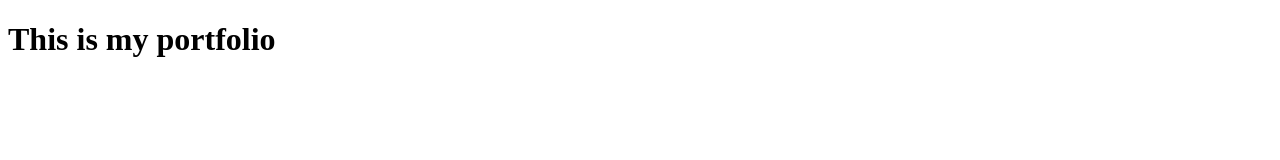
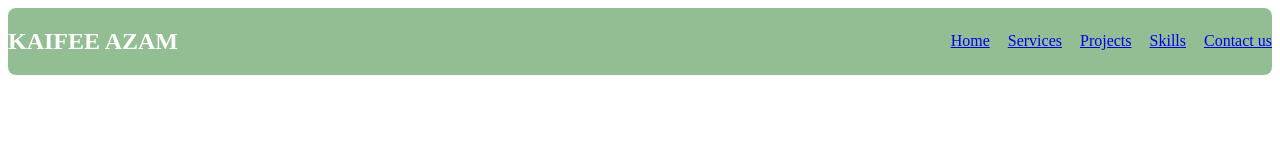
Before and after one commit to Kaifee3/Kaifee3.github.io, a plain HTML site: page portfolio/index.html in a window 1280 px wide. Drawn offline with Linux system fonts and the light colour scheme.

Commit message:
second commit

```diff
--- a/portfolio/index.html
+++ b/portfolio/index.html
@@ -4,8 +4,44 @@
     <meta charset="UTF-8">
     <meta name="viewport" content="width=device-width, initial-scale=1.0">
     <title>Document</title>
+    <style>
+        nav {
+            background-color: rgb(147, 189, 147);
+            padding: 15px;
+            border-radius: 8px;
+            margin: 18px;
+        }
+
+        .nav {
+            display: flex;
+            align-items: center;
+            list-style: none;
+            gap: 18px;
+            margin: 0;
+            padding: 0;
+            color: white;
+        }
+
+        .logo {
+            margin-right: auto;
+            color: white;
+        }
+
+        .nav li a {
+            color: white;
+            text-decoration: none;
+            font-weight: bold;
+        }
+    </style>
 </head>
 <body>
-    <h1>This is my portfolio</h1>
+    <nav class="nav">
+        <h1 class="logo">KAIFEE AZAM</h1>
+       <a href="#"> <li>Home</li></a>
+        <a href="#"><li>Services</li></a>
+        <a href="#"><li>Projects</li></a>
+        <a href="#"><li>Skills</li></a>
+        <a href="#"><li>Contact us</li></a>
+    </nav>
 </body>
 </html>
```
